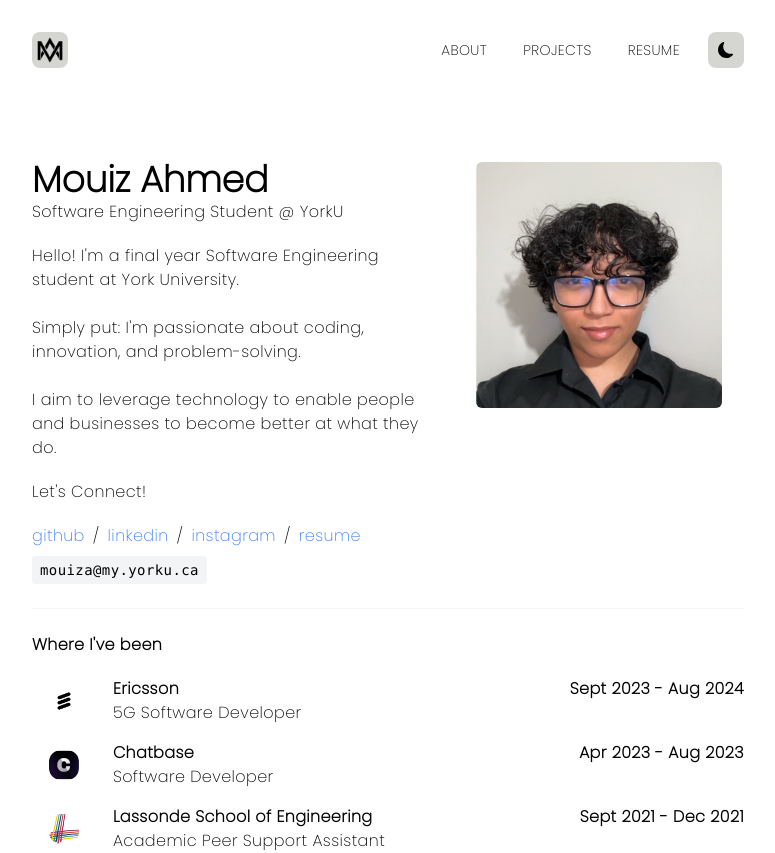
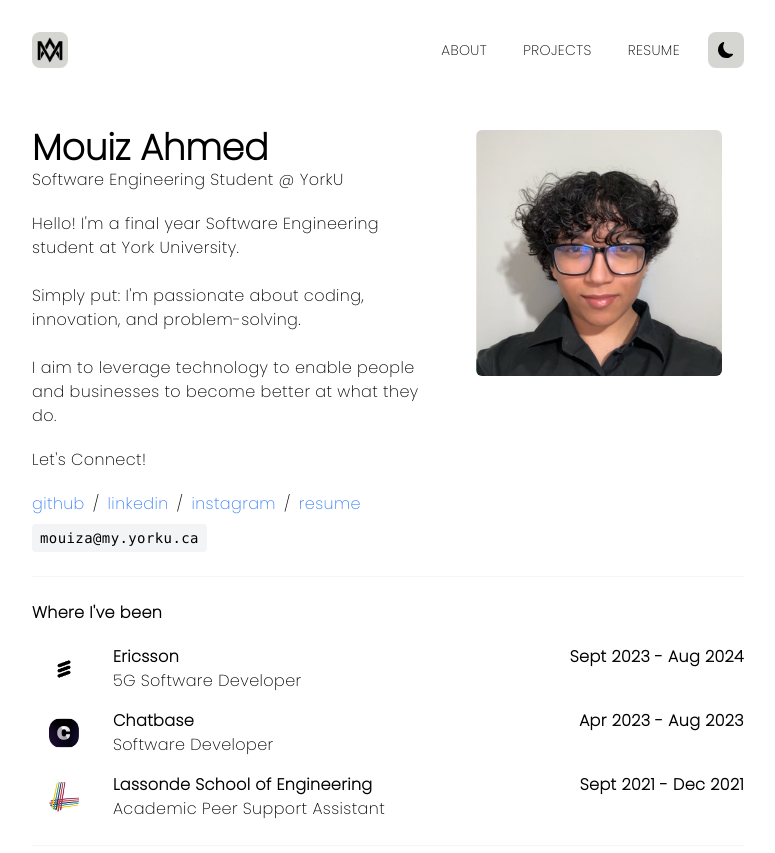
Before and after one commit to mouizahmed/portfolio, a Next.js app: page / in a window 1280 px wide. Shown: the top 853 px of the page, without its empty margins (252-1027 px from the left). Built offline with nearby package versions, Linux system fonts and the light colour scheme; no server answers.

Commit message:
adjust navbar bottom padding

```diff
--- a/components/Navbar.jsx
+++ b/components/Navbar.jsx
@@ -61,7 +61,7 @@ const Navbar = () => {
     return (
         <div className={`w-full flex flex-col opacity-0 animate-fade-in`}>
             <div className="">
-                <nav className="flex justify-between max-w-3xl border-gray-200 dark:border-gray-700 mx-auto pt-8 pb-8 sm:pb-16 ">
+                <nav className="flex justify-between max-w-3xl border-gray-200 dark:border-gray-700 mx-auto pt-8 pb-8">
                     <div className="">
                         {logo()}
                     </div>
```
